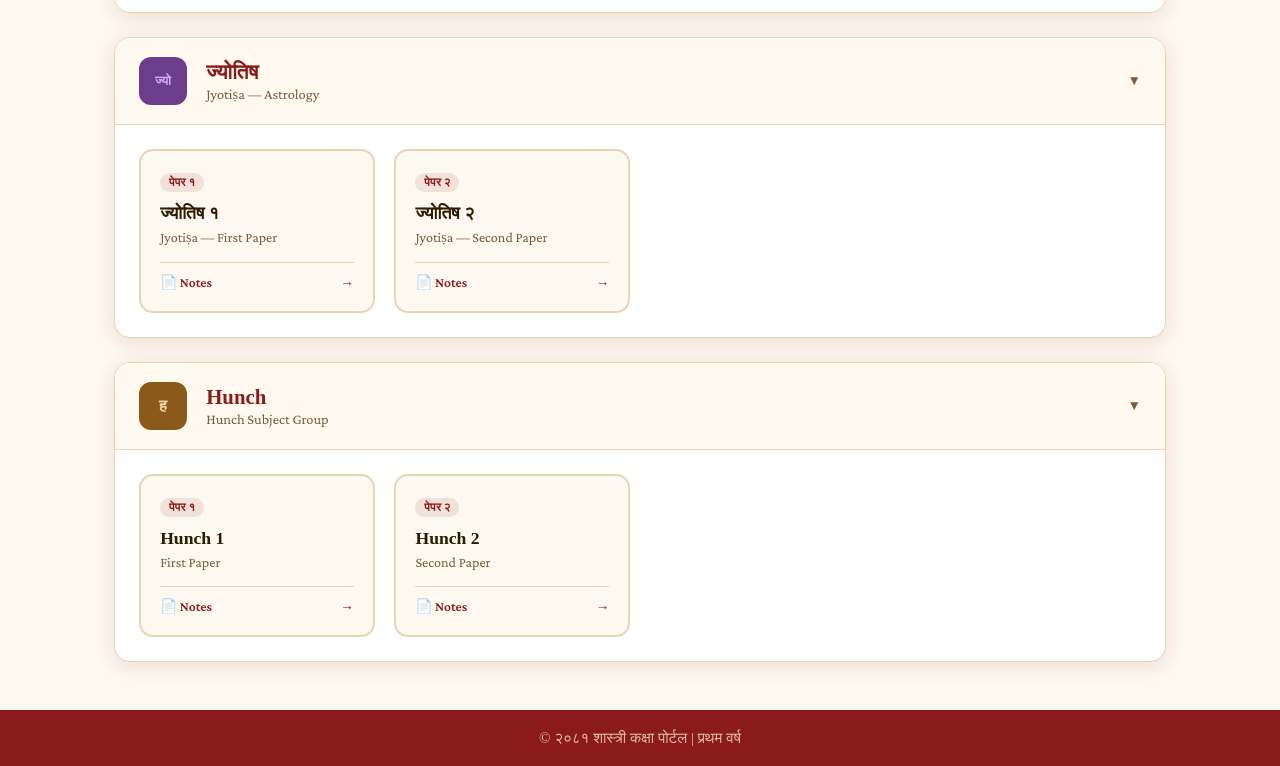
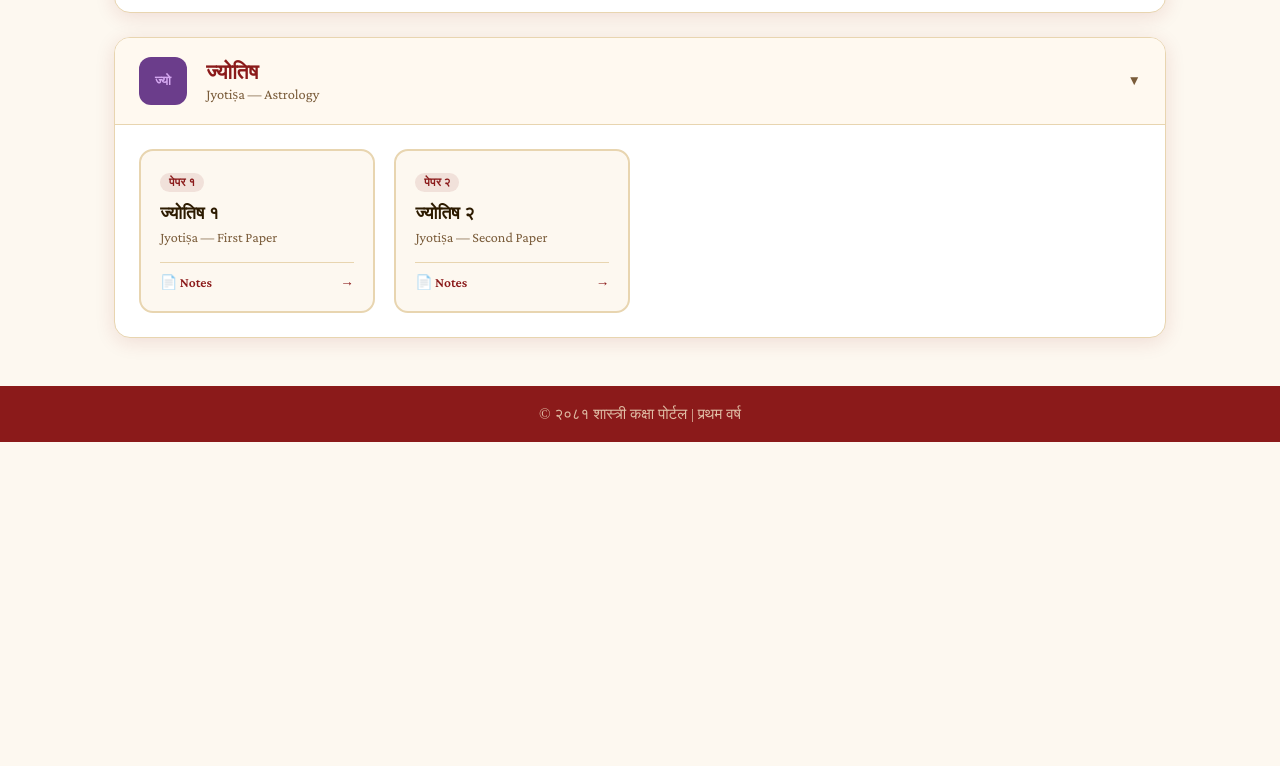
Before and after one commit to pratik95-en/Clz-, a plain HTML site: page year1/subjects.html in a window 1280 px wide. Shown: the part 1236-2002 px from the top of the page. After the commit the page ends 1678 px from the top, so only its background shows below. Drawn offline with nearby package versions, Linux system fonts and the light colour scheme; a web font is replaced by a local one.

Commit message:
Update subjects.html

```diff
--- a/year1/subjects.html
+++ b/year1/subjects.html
@@ -168,36 +168,6 @@
       </div>
     </section>
 
-    <!-- HUNCH (Ganit/Math placeholder) -->
-    <section class="subject-section">
-      <div class="subject-header" onclick="toggleSection('hunch')">
-        <div class="subj-icon hu-icon">ह</div>
-        <div>
-          <h2>Hunch</h2>
-          <p>Hunch Subject Group</p>
-        </div>
-        <span class="toggle-arrow" id="arrow-hunch">▼</span>
-      </div>
-      <div class="subject-cards" id="hunch">
-        <a href="hunch/hunch1.html" class="subj-card">
-          <span class="subj-tag">पेपर १</span>
-          <h3>Hunch 1</h3>
-          <p>First Paper</p>
-          <div class="subj-footer">
-            <span>📄 Notes</span><span>→</span>
-          </div>
-        </a>
-        <a href="hunch/hunch2.html" class="subj-card">
-          <span class="subj-tag">पेपर २</span>
-          <h3>Hunch 2</h3>
-          <p>Second Paper</p>
-          <div class="subj-footer">
-            <span>📄 Notes</span><span>→</span>
-          </div>
-        </a>
-      </div>
-    </section>
-
   </main>
 
   <footer class="footer">
```
